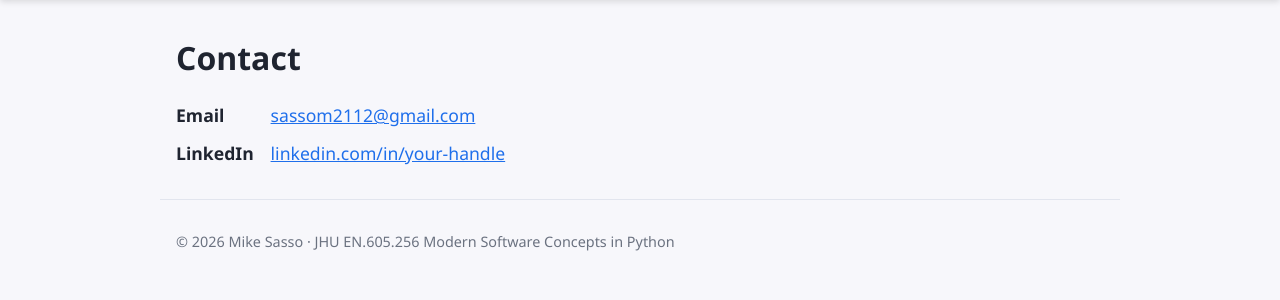
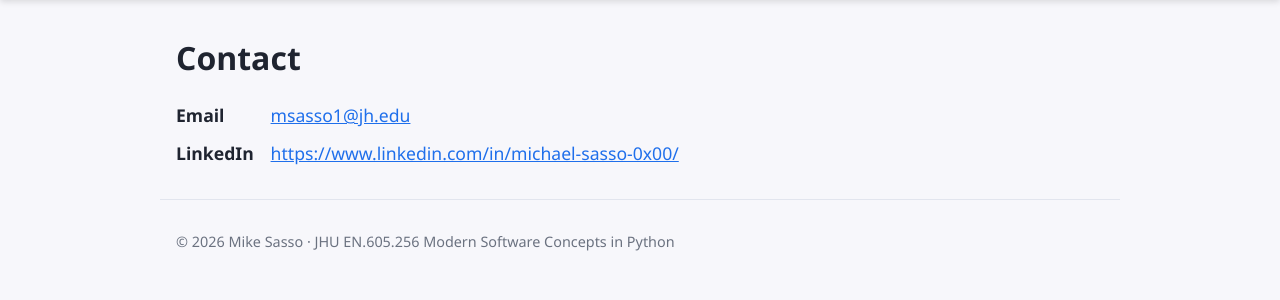
Before and after one commit to sassom2112/jhu_software_concepts, a Flask app: page /contact in a window 1280 px wide. Shown: the part 59-359 px from the top of the page. Run offline with Flask 3, Linux system fonts and the light colour scheme.

Commit message:
Personalize content, add favicon and screenshots PDF
Steps-Taken: 1) confirmed user edits in app/pages/routes.py (email msasso1@jh.edu, linkedin_label cleaned of stray leading l, photo now img/profile.png); 2) added favicon via app/templates/base.html icon link plus app/static/img/favicon.png (864x864); 3) added running_site_screenshots.pdf (Home, Contact, Projects, running-server terminal) and removed placeholder app/static/img/profile.svg
Next-Step: swap the Contact page inside running_site_screenshots.pdf for a fresh capture that shows the corrected LinkedIn label (current PDF Contact page still shows the pre-fix lhttps typo)
Context: could not auto-capture a Contact screenshot file (no headless browser in WSL, and claude-in-chrome save_to_disk exposes no retrievable path), so code is fixed and verified on a live server but the PDF Contact page is one character stale; all three routes return 200; pushed over HTTPS-over-gh

```diff
--- a/module_1/app/pages/routes.py
+++ b/module_1/app/pages/routes.py
@@ -22,10 +22,10 @@ PROFILE = {
         "concepts in Python. This site will grow with every project I "
         "complete throughout the course."
     ),
-    "photo": "img/profile.svg",  # replace with your own photo -- see README.txt
-    "email": "sassom2112@gmail.com",
-    "linkedin_url": "https://www.linkedin.com/in/your-handle",
-    "linkedin_label": "linkedin.com/in/your-handle",
+    "photo": "img/profile.png",
+    "email": "msasso1@jh.edu",
+    "linkedin_url": "https://www.linkedin.com/in/michael-sasso-0x00/",
+    "linkedin_label": "https://www.linkedin.com/in/michael-sasso-0x00/",
 }
 
 # Projects shown on the Projects page. Add one dict per project.
--- a/module_1/app/templates/base.html
+++ b/module_1/app/templates/base.html
@@ -4,6 +4,8 @@
   <meta charset="UTF-8">
   <meta name="viewport" content="width=device-width, initial-scale=1.0">
   <title>{% block title %}Mike Sasso{% endblock %}</title>
+  <!-- Favicon (shown in the browser tab). 864x864 PNG; browsers scale it down. -->
+  <link rel="icon" type="image/png" href="{{ url_for('static', filename='img/favicon.png') }}">
   <link rel="stylesheet" href="{{ url_for('static', filename='css/style.css') }}">
 </head>
 <body>
```
Also changed, not shown: module_1/README.txt, module_1/app/static/img/favicon.png (added), module_1/app/static/img/profile.png (added), module_1/app/static/img/profile.svg (deleted), 1 other file.
